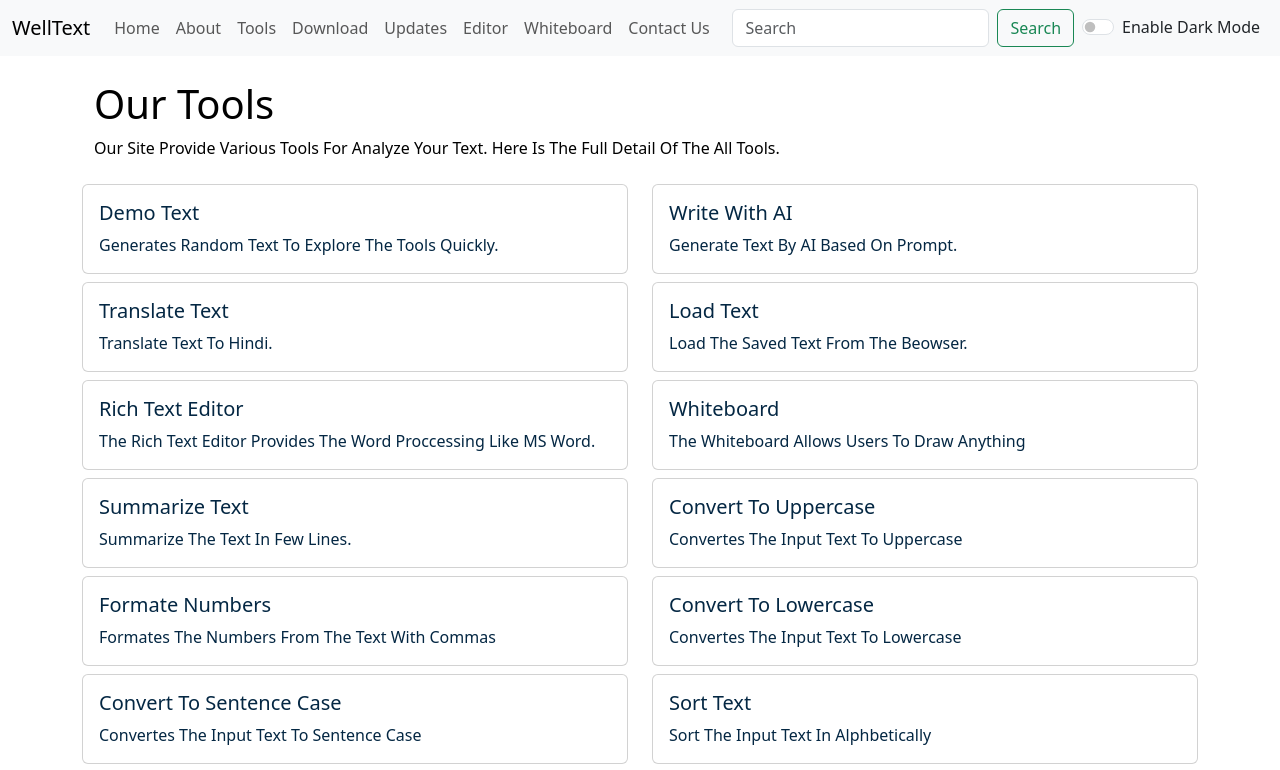
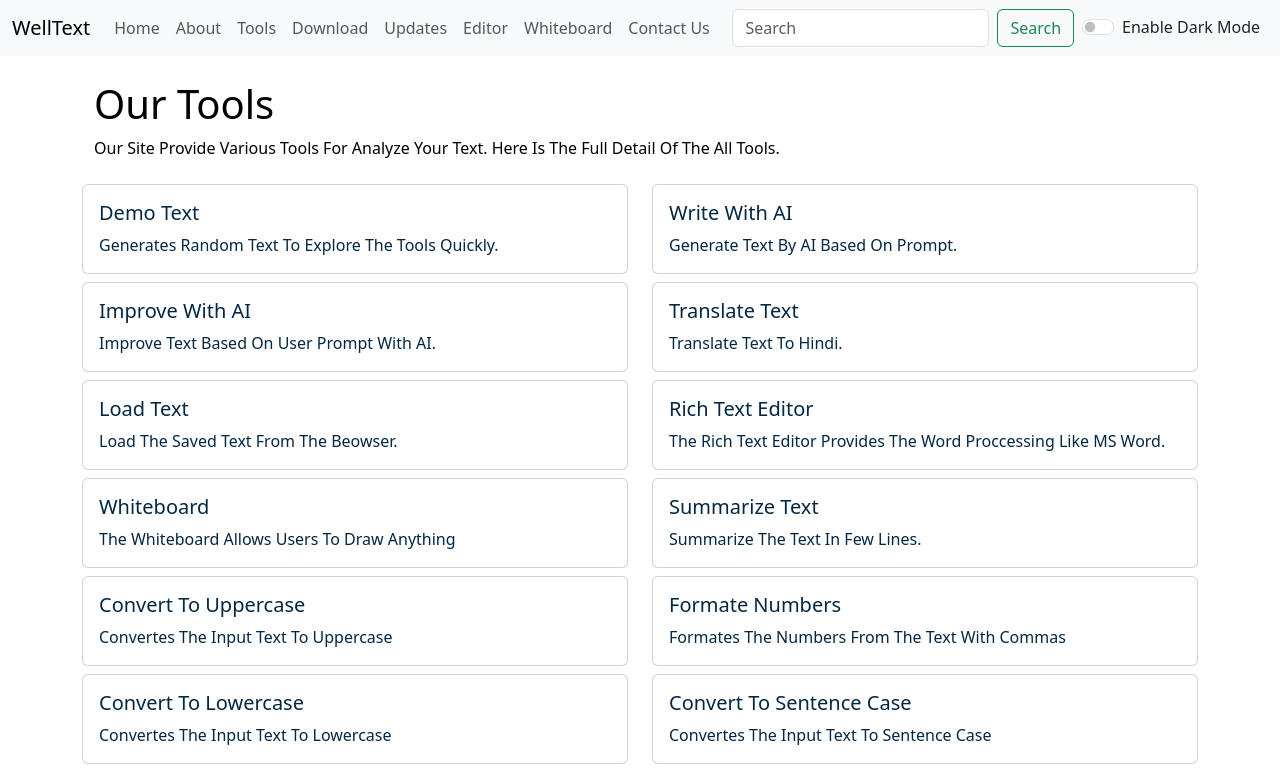
Before and after one commit to Akashmishra1209/codeweb, a React (Create React App) app: page /tools in a window 1280 px wide. Shown: the top 770 px of the page. Built offline with nearby package versions, Linux system fonts and the light colour scheme.

Commit message:
Added Improve Text With AI Feature

```diff
--- a/package.json
+++ b/package.json
@@ -5,6 +5,7 @@
   "dependencies": {
     "@fortawesome/free-solid-svg-icons": "^6.5.1",
     "@fortawesome/react-fontawesome": "^0.2.0",
+    "@google/generative-ai": "^0.13.0",
     "@portabletext/react": "^3.0.18",
     "@sanity/client": "^6.15.7",
     "@testing-library/jest-dom": "^5.17.0",
--- a/src/components/Form.js
+++ b/src/components/Form.js
@@ -1,6 +1,7 @@
 import React, { useState } from 'react'
 import '../../src/App.css';
 import { translate } from "google-translate-api-browser"
+import { GoogleGenerativeAI } from "@google/generative-ai"
 export default function Form(props) {
     const [text, setText] = useState("")
     const [history, setHistory] = useState([]);
@@ -356,6 +357,20 @@ export default function Form(props) {
         setText(newText)
         props.showalert("Consonant Removed", "Success")
     }
+    const improveText = async() => {
+        const genAI = new GoogleGenerativeAI("AIzaSyBI-5HpvfOBCDqmdEsVWsHZ_8hQH_ulLrc")
+        const model = genAI.getGenerativeModel({ model: "gemini-1.5-flash" })
+        const userPrompt = prompt("Enter Instructions To Improve","Focus On WellText")
+        if(userPrompt == null){
+            alert("Please Enter Valid Text")
+        }
+        else{
+        const result = await model.generateContent(userPrompt+" "+text);
+        const response = await result.response;
+        setText(response.text())
+        props.showalert("Text Improved","Success")
+    }
+    }
     return (
         <>
 
@@ -371,6 +386,7 @@ export default function Form(props) {
                 </div>
                 <button className={`btn btn-outline-primary  mx-2 my-2 `} onClick={generateRandomText} >Demo Text</button>
                 <button className={`btn btn-outline-primary  mx-2 my-2 `} onClick={writeWithAI} >Write With AI</button>
+                <button className={`btn btn-outline-primary  mx-2 my-2 `} onClick={improveText} >Improve With AI</button>
                 <button className={`btn btn-outline-primary  mx-2 my-2 `} onClick={loadText} >Load Text</button>
                 <button className={`btn btn-outline-primary  mx-2 my-2 `} onClick={translateText} >Translate Text</button>
                 <button className={`btn btn-outline-success mx-2 my-2`} onClick={up} >Convert To Uppercase </button>
--- a/src/components/Tools.js
+++ b/src/components/Tools.js
@@ -24,6 +24,14 @@ export default function Tools(props) {
                         <div className="card-body">
                             <h5 className="card-title">Write With AI</h5>
                             <p className="card-text">Generate Text By AI Based On Prompt.</p>
+                        </div>
+                    </div>
+                </div>
+                <div className="col-sm-6 mb-3 mb-sm-0 mt-xl-2 "  >
+                    <div className="card" style={myStyle} >
+                        <div className="card-body">
+                            <h5 className="card-title">Improve With AI</h5>
+                            <p className="card-text">Improve Text Based On User Prompt With AI.</p>
                         </div>
                     </div>
                 </div>
```
Also changed, not shown: 1 other file (tests, documents, lock files or other folders).
